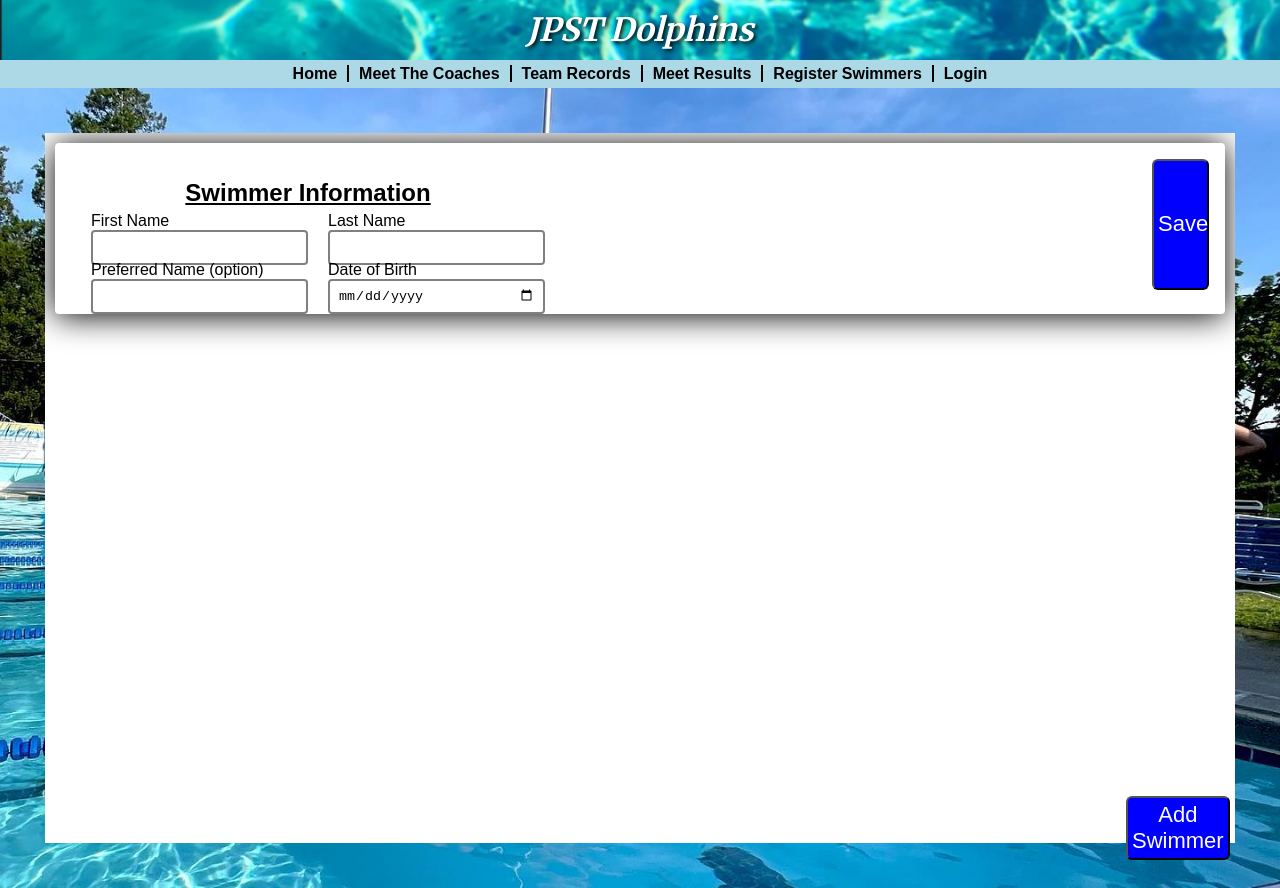
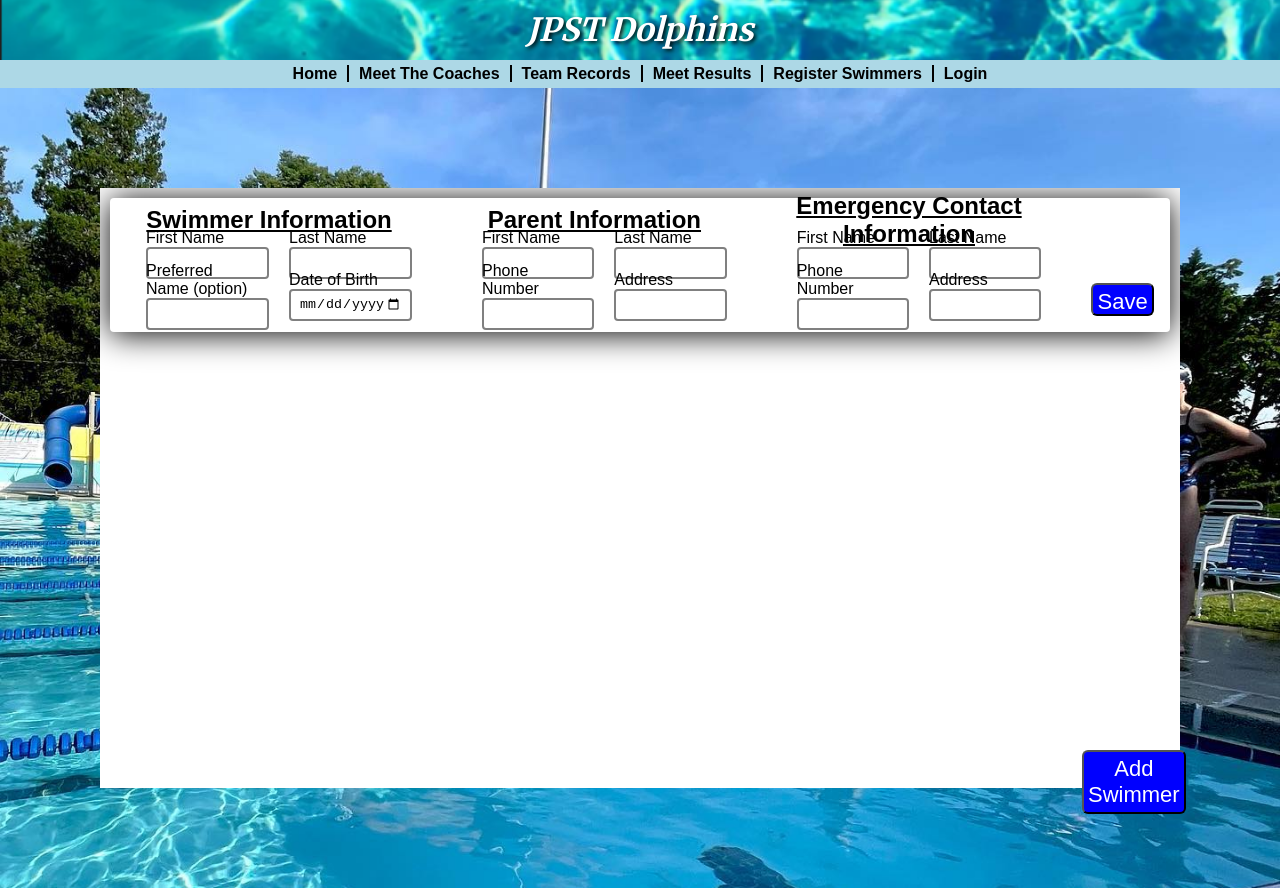
Before and after one commit to zachpfaltzgraff/JPSTWebsite---not-complete, an Angular app: page /register-swimmers in a window 1280 px wide. Built offline with nearby package versions, Linux system fonts and the light colour scheme.

Commit message:
Form Done
Form layout is complete

```diff
--- a/src/app/register-swimmers/register-swimmers.component.css
+++ b/src/app/register-swimmers/register-swimmers.component.css
@@ -8,10 +8,9 @@
 }
 
 .white-box {
-    margin: 45px;
+    margin: 100px;
     width: 100%;
     background-color: white;
-
     display: grid;
     grid-template-rows: 92% 8%;
     grid-template-columns: 90% 10%;
@@ -27,19 +26,23 @@ form {
     display: flex;
     margin: 10px;
     height: 20%;
-    padding: 16px 16px 24px;
+    padding: 8px 16px 16px 16px;
     box-shadow: 0 2px 32px black;
     border-radius: 4px;
     background-color: white;
 }
 
-.swimmer-info {
+.swimmer-info,
+.parent-info,
+.emergency-contact-info {
     display: grid;
     grid-template-rows: 25% 37.5% 37.5%;
     grid-template-columns: 50% 50%;
+    align-items: center;
+    margin-right: 50px;
 }
 
-.swimmer-info h2 {
+h2 {
     text-decoration: underline;
     grid-column: 1 / 3;
     text-align: center;
@@ -55,15 +58,17 @@ label {
 
 input {
     padding: 8px;
-    height: 15px;
+    height: 12px;
     border-radius: 4px;
     width: 100%;
     border: 2px solid grey;
 }
 
 form button {
+    margin-top: auto;
     margin-left: auto;
-    width: 5%;
+    height: 30%;
+    width: 10%;
 }
 
 .add-button {
--- a/src/app/register-swimmers/register-swimmers.component.html
+++ b/src/app/register-swimmers/register-swimmers.component.html
@@ -28,6 +28,56 @@
                         </div>
                     </div>
 
+                    <div class="parent-info">
+
+                        <h2>Parent Information</h2>
+
+                        <div class="form-group">
+                            <label for="first-name">First Name</label>
+                            <input id="first-name" autocomplete="first-name" type="text" formControlName="p-first-name" required>
+                        </div>
+
+                        <div class="form-group">
+                            <label for="last-name">Last Name</label>
+                            <input id="last-name" autocomplete="family-name" type="text" formControlName="p-last-name" required>
+                        </div>
+
+                        <div class="form-group">
+                            <label for="phone-number">Phone Number</label>
+                            <input id="phone-number" autocomplete="tel" type="tel" formControlname="p-phone-number" required>
+                        </div>
+
+                        <div class="form-group">
+                            <label for="street-address">Address</label>
+                            <input id="street-address" autocomplete="street-address" type="street-address" formControlname="p-address" required>
+                        </div>
+                    </div>
+
+                    <div class="emergency-contact-info">
+
+                        <h2>Emergency Contact Information</h2>
+
+                        <div class="form-group">
+                            <label for="first-name">First Name</label>
+                            <input id="first-name" autocomplete="first-name" type="text" formControlName="e-first-name" required>
+                        </div>
+
+                        <div class="form-group">
+                            <label for="last-name">Last Name</label>
+                            <input id="last-name" autocomplete="family-name" type="text" formControlName="e-last-name" required>
+                        </div>
+
+                        <div class="form-group">
+                            <label for="phone-number">Phone Number</label>
+                            <input id="phone-number" autocomplete="tel" type="tel" formControlname="e-phone-number" required>
+                        </div>
+
+                        <div class="form-group">
+                            <label for="street-address">Address</label>
+                            <input id="street-address" autocomplete="street-address" type="street-address" formControlname="e-address" required>
+                        </div>
+                    </div>
+
                     <button type="submit">Save</button>
                 </form>
             </div>
```
